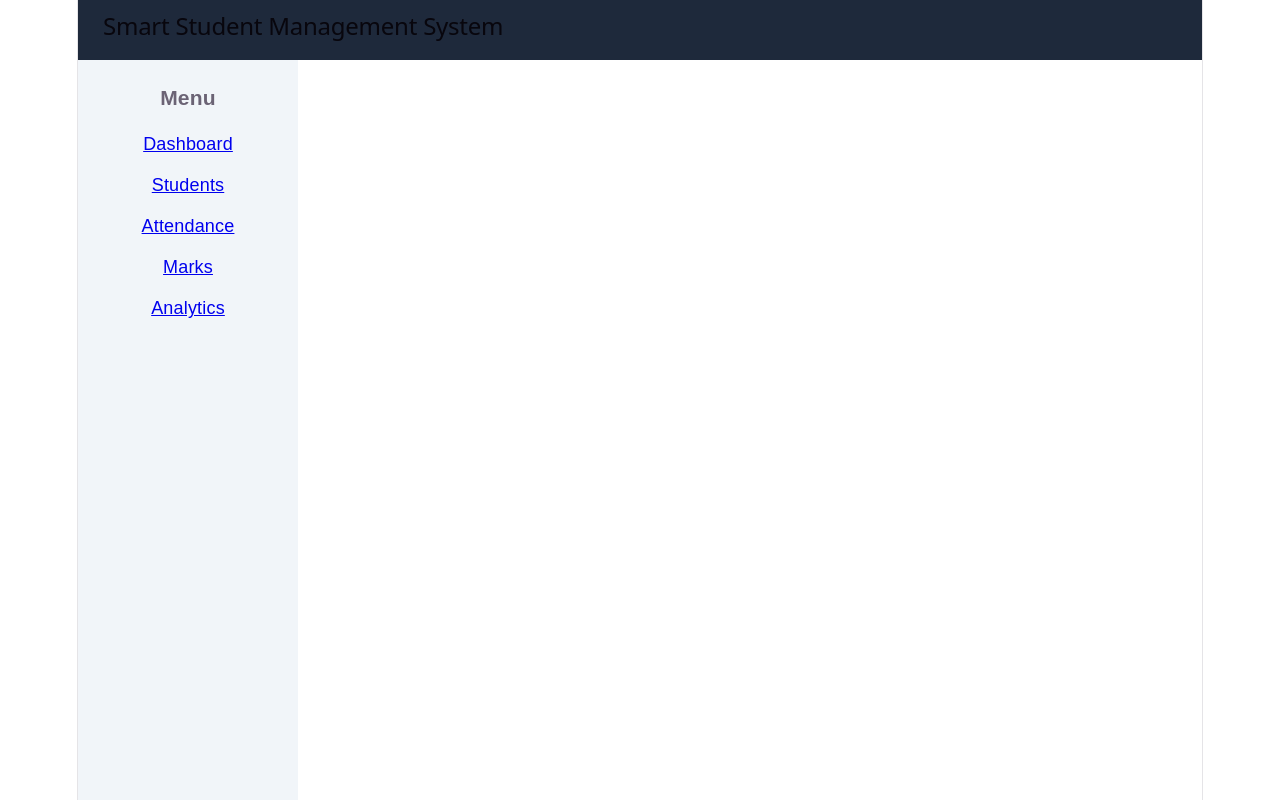
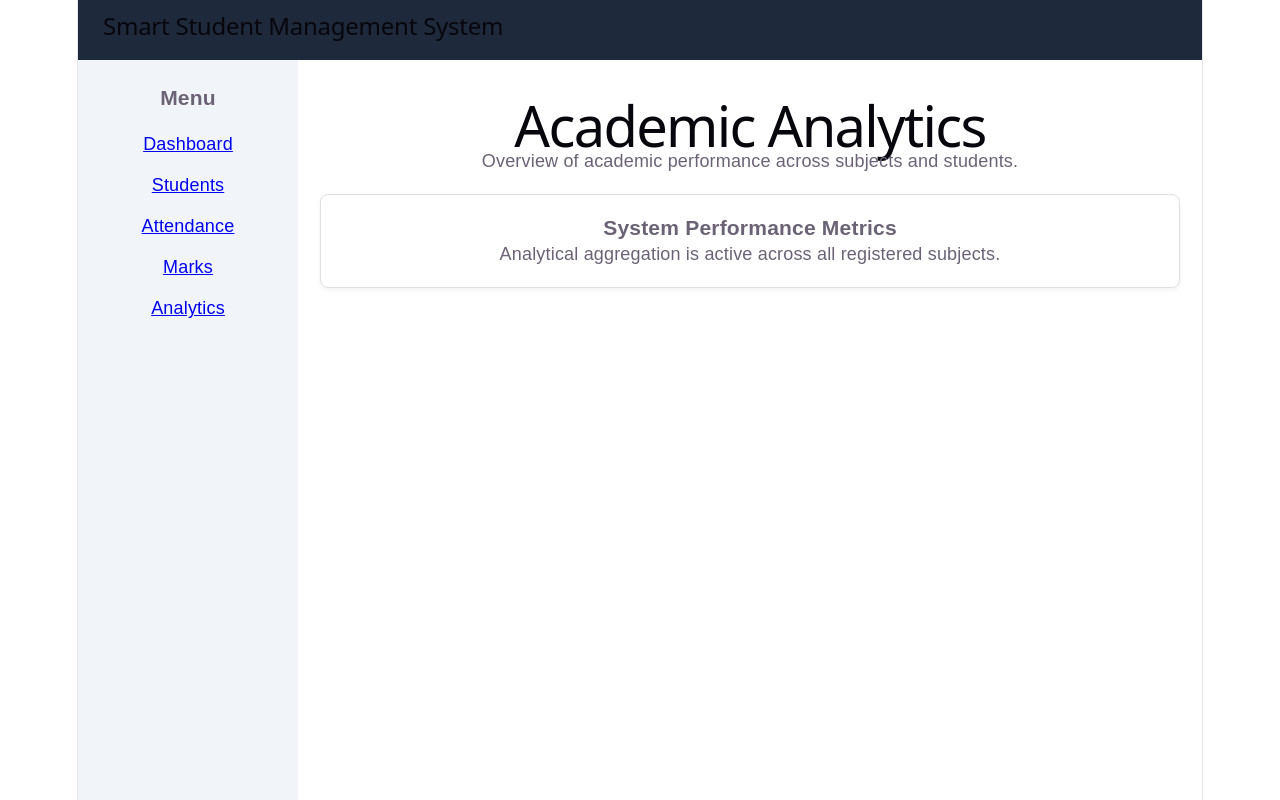
Before and after one commit to Manvisingh24/Smart_Student_Management_System, a React app in the folder frontend/: page /analytics in a window 1280 px wide. Built offline with nearby package versions, Linux system fonts and the light colour scheme; no server answers; the HTML template or start-up script is replaced by a standard one.

Commit message:
Add analytics component and configure navigation route

```diff
--- a/frontend/src/App.jsx
+++ b/frontend/src/App.jsx
@@ -7,6 +7,7 @@ import Students from "./components/Students";
 import Login from "./pages/Login";
 import Attendance from "./components/Attendance";
 import Marks from "./components/Marks";
+import Analytics from "./components/Analytics";
 
 import "./App.css";
 
@@ -33,6 +34,7 @@ function App() {
                   <Route path="/students" element={<Students />} />
                   <Route path="/attendance" element={<Attendance />} />
                   <Route path="/marks" element={<Marks />} />
+                  <Route path="/analytics" element={<Analytics />} />
                 </Routes>
               </div>
             </div>
--- /dev/null
+++ b/frontend/src/components/Analytics.jsx
@@ -0,0 +1,62 @@
+import React, { useState, useEffect } from "react";
+
+function Analytics() {
+  const [analyticsData, setAnalyticsData] = useState({
+    topPerformers: [],
+    subjectAverages: [],
+  });
+  const [loading, setLoading] = useState(true);
+
+  const token = localStorage.getItem("token");
+
+  useEffect(() => {
+    const fetchAnalytics = async () => {
+      try {
+        const res = await fetch("http://localhost:3000/api/dashboard/stats", {
+          headers: { Authorization: `Bearer ${token}` },
+        });
+        const result = await res.json();
+        if (result.success) {
+          // Process analytics metrics from system data
+          setAnalyticsData({
+            topPerformers: result.data.topPerformers || [],
+            subjectAverages: result.data.subjectAverages || [],
+          });
+        }
+      } catch (err) {
+        console.error("Error fetching analytics:", err);
+      } finally {
+        setLoading(false);
+      }
+    };
+
+    fetchAnalytics();
+  }, [token]);
+
+  if (loading) return <div style={{ padding: "20px" }}>Loading Analytics...</div>;
+
+  return (
+    <main className="dashboard" style={{ padding: "20px", maxWidth: "900px", margin: "0 auto" }}>
+      <h1>Academic Analytics</h1>
+      <p>Overview of academic performance across subjects and students.</p>
+
+      <div style={{ display: "flex", gap: "20px", marginTop: "20px" }}>
+        <div style={cardStyle}>
+          <h3>System Performance Metrics</h3>
+          <p>Analytical aggregation is active across all registered subjects.</p>
+        </div>
+      </div>
+    </main>
+  );
+}
+
+const cardStyle = {
+  flex: "1",
+  padding: "20px",
+  borderRadius: "8px",
+  backgroundColor: "#ffffff",
+  border: "1px solid #e0e0e0",
+  boxShadow: "0 2px 4px rgba(0,0,0,0.05)",
+};
+
+export default Analytics;
```
